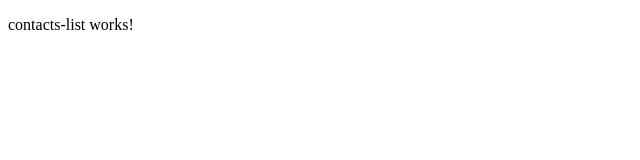
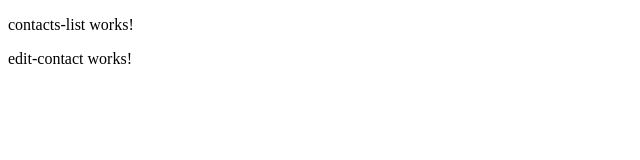
Before and after one commit to htreb/Contacts, an Angular app: page / in a window 1280 px wide. Shown: the top 160 px of the page, without its empty margins (0-640 px from the left). Built offline with nearby package versions, Linux system fonts and the light colour scheme.

Commit message:
Create editContact component

```diff
--- a/src/app/pages/contacts-list/contacts-list.component.html
+++ b/src/app/pages/contacts-list/contacts-list.component.html
@@ -1 +1,2 @@
 <p>contacts-list works!</p>
+<app-edit-contact></app-edit-contact>
--- a/src/app/pages/contacts-list/contacts-list.module.ts
+++ b/src/app/pages/contacts-list/contacts-list.module.ts
@@ -2,6 +2,7 @@ import { NgModule } from '@angular/core';
 import { CommonModule } from '@angular/common';
 import { Routes, RouterModule } from '@angular/router';
 import { ContactsListComponent } from './contacts-list.component';
+import { EditContactComponent } from './edit-contact/edit-contact.component';
 
 const routes: Routes = [
   {
@@ -12,7 +13,10 @@ const routes: Routes = [
 
 
 @NgModule({
-  declarations: [ContactsListComponent],
+  declarations: [
+    ContactsListComponent,
+    EditContactComponent
+  ],
   imports: [
     CommonModule,
     RouterModule.forChild(routes),
--- /dev/null
+++ b/src/app/pages/contacts-list/edit-contact/edit-contact.component.html
@@ -0,0 +1 @@
+<p>edit-contact works!</p>
--- /dev/null
+++ b/src/app/pages/contacts-list/edit-contact/edit-contact.component.ts
@@ -0,0 +1,15 @@
+import { Component, OnInit } from '@angular/core';
+
+@Component({
+  selector: 'app-edit-contact',
+  templateUrl: './edit-contact.component.html',
+  styleUrls: ['./edit-contact.component.scss']
+})
+export class EditContactComponent implements OnInit {
+
+  constructor() { }
+
+  ngOnInit() {
+  }
+
+}
```
Also changed, not shown: src/app/pages/contacts-list/edit-contact/edit-contact.component.scss (added), 1 other file (tests, documents, lock files or other folders).
